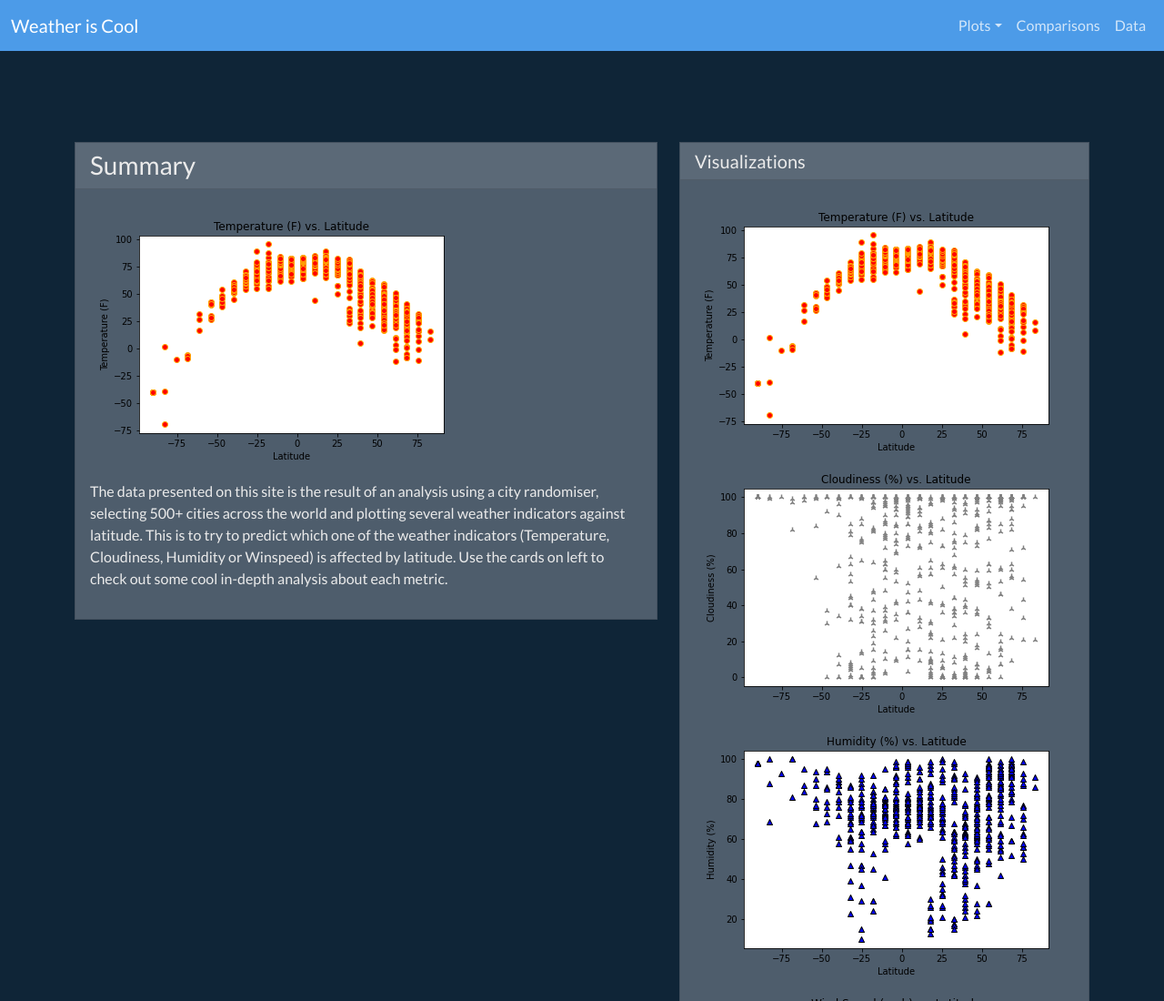
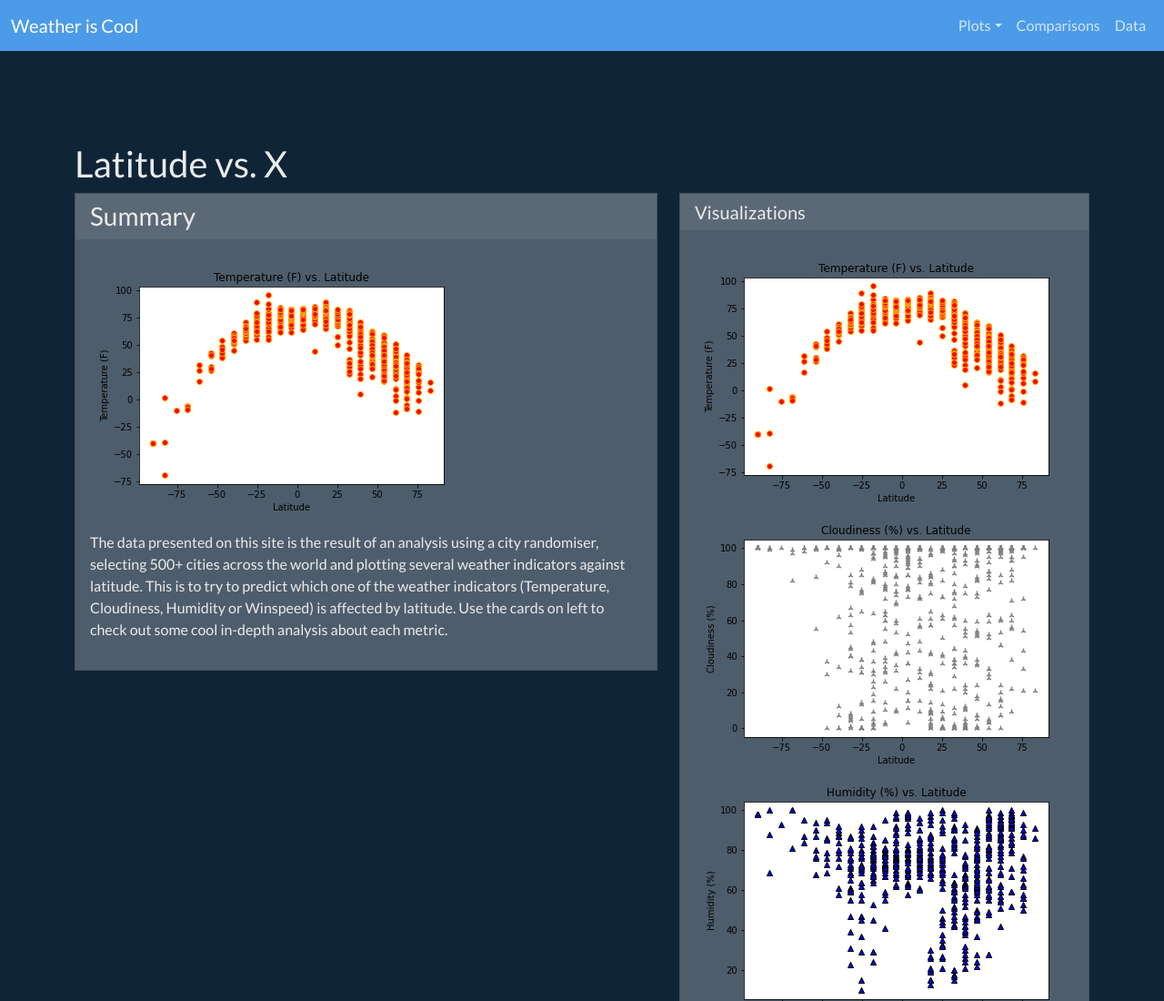
Before and after one commit to shirinegm/Web-Design-Challenge, a plain HTML site: page index.html in a window 1280 px wide. Shown: the top 1100 px of the page at 91% size. Drawn offline with nearby package versions, Linux system fonts and the light colour scheme.

Commit message:
updated Title and Readme.

```diff
--- a/index.html
+++ b/index.html
@@ -41,6 +41,11 @@
       <!--Project Intro-->
       <div class="container">
           <div class="centered-header"">
+            <div class='row'>
+                <div class='col-sm-12'>
+                    <h1>Latitude vs. X</h1>
+                </div>
+            </div>
             <div class="row">
                 <div class="col-md-7">
                     <div class="bs-component">
```
Also changed, not shown: 1 other file.
